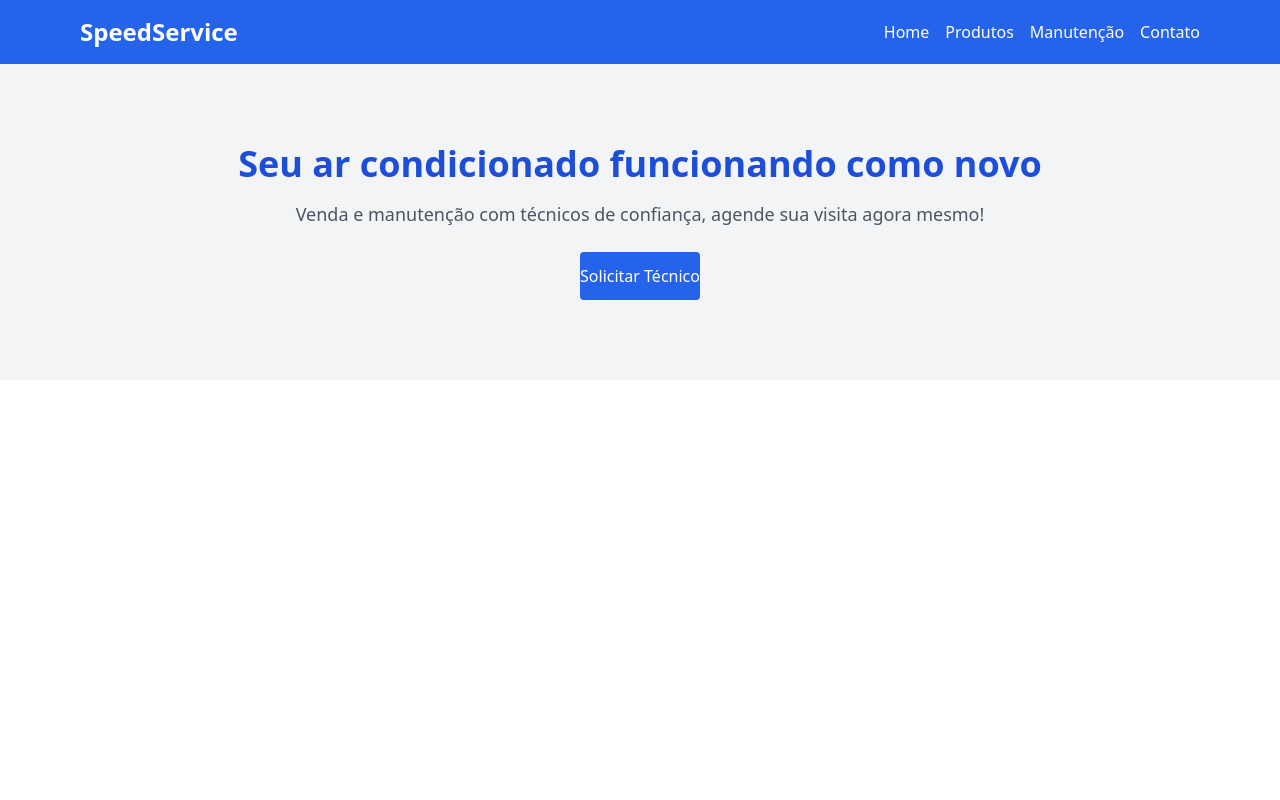
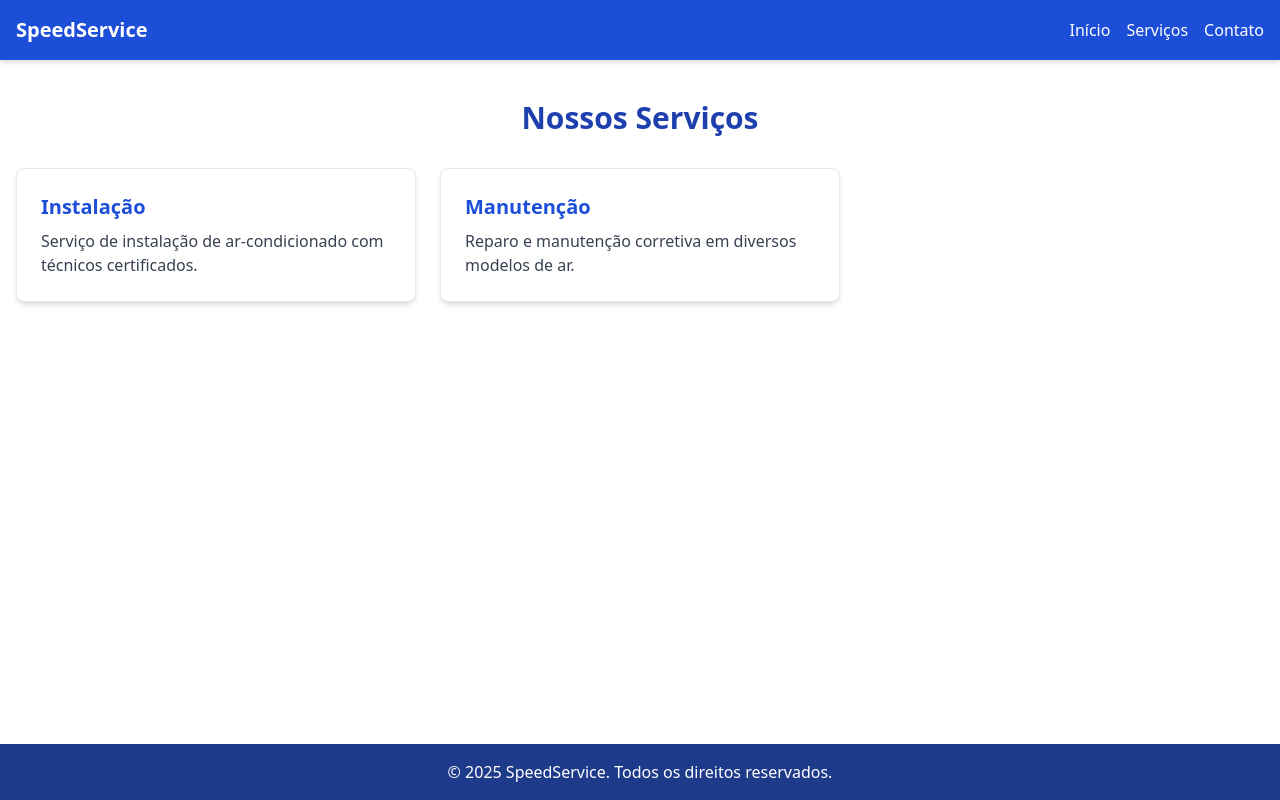
Before and after one commit to AmaranteWellington/Site-SpeedService, a React (Create React App) app: page / in a window 1280 px wide. Built offline with nearby package versions, Linux system fonts and the light colour scheme.

Commit message:
feat: criação da estrutura inicial de rotas e componentes base

```diff
--- a/package.json
+++ b/package.json
@@ -9,6 +9,7 @@
     "@testing-library/user-event": "^13.5.0",
     "react": "^19.1.0",
     "react-dom": "^19.1.0",
+    "react-router-dom": "^7.7.0",
     "react-scripts": "5.0.1",
     "web-vitals": "^2.1.4"
   },
--- a/src/App.js
+++ b/src/App.js
@@ -1,43 +1,22 @@
-import React from 'react';
+import { BrowserRouter as Router, Routes, Route } from 'react-router-dom';
+import Header from './components/Header';
+import Footer from './components/Footer';
+import Home from './pages/Home';
 
 const App = () => {
   return (
-    <div className="font-sans">
-      {/*Cabeçalho*/}
-      <header className="bg-blue-600 text-white shadow">
-        <div className="max-w-6xl mx-auto flex justify-between items-center p-4">
-          <h1 className="text-2xl font-bold">SpeedService</h1>
-          <nav className="space-x-4">
-            <a href="#" className="hover:bg-yellow-300">
-              Home
-            </a>
-            <a href="#" className="hover:bg-yellow-300">
-              Produtos
-            </a>
-            <a href="#" className="hover:bg-yellow-300">
-              Manutenção
-            </a>
-            <a href="#" className="hover:bg-yellow-300">
-              Contato
-            </a>
-          </nav>
-        </div>
-      </header>
-      {/*Banner */}
-      <section className="bg-gray-100 text-center py-20 px4">
-        <h2 className="text-4xl font-bold text-blue-700 mb-4">
-          Seu ar condicionado funcionando como novo
-        </h2>
-        <p className="text-lg text-gray-600 mb-6">
-          Venda e manutenção com técnicos de confiança, agende sua visita agora
-          mesmo!
-        </p>
-        <button className="bg-blue-600 text-white px6 py-3 rounded h-full hover:bg-blue-700 transit">
-          {' '}
-          Solicitar Técnico
-        </button>
-      </section>
-    </div>
+    <Router>
+      <div className="flex flex-col min-h-screen">
+        <Header />
+        <main className="flex-grow">
+          <Routes>
+            <Route path="/" element={<Home />} />
+            {/* futuras páginas: Serviços, Contato, etc */}
+          </Routes>
+        </main>
+        <Footer />
+      </div>
+    </Router>
   );
 };
 
--- /dev/null
+++ b/src/components/Footer.jsx
@@ -0,0 +1,9 @@
+const Footer = () => {
+  return (
+    <footer className="bg-blue-900 text-white text-center py-4 mt-4">
+      <p>&copy; 2025 SpeedService. Todos os direitos reservados.</p>
+    </footer>
+  );
+};
+
+export default Footer;
--- /dev/null
+++ b/src/components/Header.jsx
@@ -0,0 +1,24 @@
+import { Link } from 'react-router-dom';
+
+const Header = () => {
+  return (
+    <header className="bg-blue-700 text-white p-4 shadow-md">
+      <div className="container mx-auto flex justify-between items-center">
+        <h1 className="text-xl font-bold">SpeedService</h1>
+        <nav className="space-x-4">
+          <Link to="/" className="houver:underline">
+            Início
+          </Link>
+          <Link to="/servicos" className="houver:underline">
+            Serviços
+          </Link>
+          <Link to="/contato" className="houver:underline">
+            Contato
+          </Link>
+        </nav>
+      </div>
+    </header>
+  );
+};
+
+export default Header;
--- /dev/null
+++ b/src/components/ServiceCard.jsx
@@ -0,0 +1,10 @@
+const ServiceCard = ({ title, description }) => {
+  return (
+    <div className="bg-white shadow-md p-6 rounded-lg border hover:shadow-xl transition">
+      <h3 className="text-xl font-semibold text-blue-700 mb-2"> {title}</h3>
+      <p className="text-gray-700">{description}</p>
+    </div>
+  );
+};
+
+export default ServiceCard;
--- /dev/null
+++ b/src/pages/Home.jsx
@@ -0,0 +1,23 @@
+import ServiceCard from '../components/ServiceCard';
+
+const Home = () => {
+  return (
+    <section className="container mx-auto px-4 py-10">
+      <h2 className="text-3xl font-bold text-center text-blue-800 mb-8">
+        Nossos Serviços
+      </h2>
+      <div className="grid grid-cols-1 md:grid-cols-3 gap-6">
+        <ServiceCard
+          title="Instalação"
+          description="Serviço de instalação de ar-condicionado com técnicos certificados."
+        />
+        <ServiceCard
+          title="Manutenção"
+          description="Reparo e manutenção corretiva em diversos modelos de ar."
+        />
+      </div>
+    </section>
+  );
+};
+
+export default Home;
```
Also changed, not shown: 1 other file (tests, documents, lock files or other folders).
